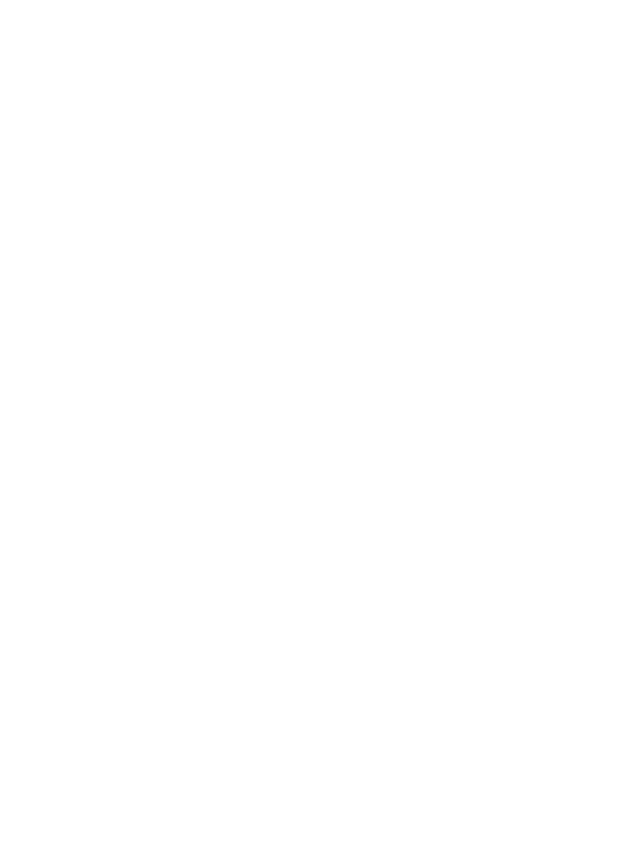
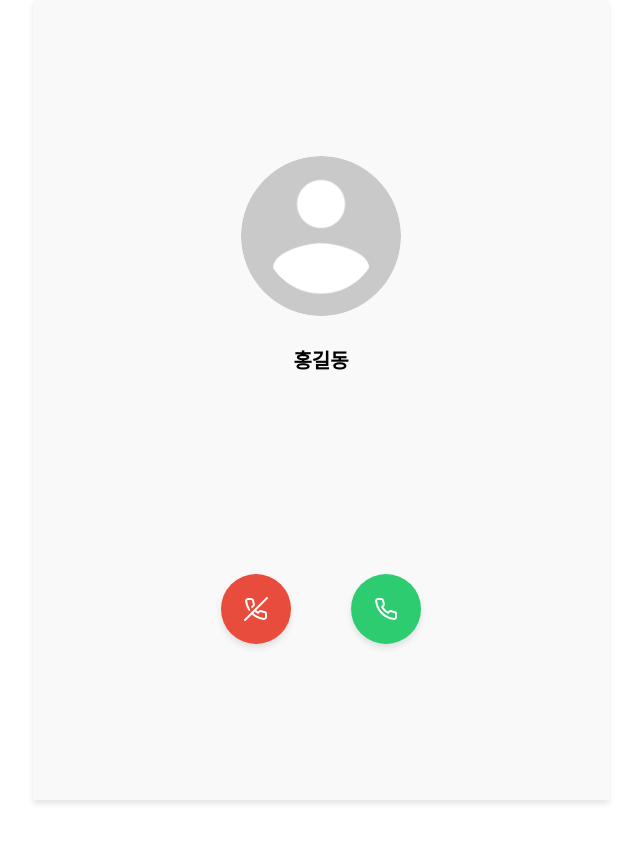
Before and after one commit to OdgOdg/frontend, a React (Vite) app: page /incomingcall in a window 1280 px wide. Before the commit this address had no page. Shown: the top 842 px of the page, without its empty margins (319-959 px from the left). Before the commit the page ends 800 px from the top, so only its background shows below. Built offline with nearby package versions, Linux system fonts and the light colour scheme; a web font is replaced by a local one.

Commit message:
design : 음성통화-수신중 페이지 퍼블리싱 완료

```diff
--- a/src/App.tsx
+++ b/src/App.tsx
@@ -20,6 +20,7 @@ import AddSchedule from "./pages/CalendarPage/AddSchedule.tsx";
 import Calendar from "./pages/CalendarPage/Calendar.tsx";
 import MyProfile from "./pages/MyPage/Myprofile.tsx";
 import TourSightListPage from "./pages/ListPage/TourSightListPage.tsx";
+import IncomingCall from "./pages/chatPage/IncomingCall.tsx";
 
 function AppLayout() {
   return (
@@ -55,6 +56,7 @@ function App() {
             <Route path="/addschedule" element={<AddSchedule />} />
             <Route path="/calendar" element={<Calendar year={2025} month={2} />} />
             <Route path="/myprofile" element={<MyProfile />} />
+            <Route path="/incomingcall" element={<IncomingCall />} />
           </Route>
         </Routes>
       </Router>
--- /dev/null
+++ b/src/pages/chatPage/IncomingCall.tsx
@@ -0,0 +1,70 @@
+import React from "react";
+import styled from "styled-components";
+import { FiPhone, FiPhoneOff } from "react-icons/fi";
+import profileImage from "../../images/chatPage/JihoonProfile.png";
+
+const IncomingCall: React.FC = () => {
+  return (
+    <Container>
+      <ProfileImage src={profileImage} alt="Profile" />
+      <Name>홍길동</Name>
+      <ButtonContainer>
+        <CallButton>
+          <FiPhoneOff />
+        </CallButton>
+        <CallButton accept>
+          <FiPhone />
+        </CallButton>
+      </ButtonContainer>
+    </Container>
+  );
+};
+
+const Container = styled.div`
+  display: flex;
+  flex-direction: column;
+  align-items: center;
+  justify-content: center;
+  height: 100vh;
+  background-color: #f9f9f9;
+`;
+
+const ProfileImage = styled.img`
+  width: 160px;
+  height: 160px;
+  border-radius: 50%;
+  object-fit: cover;
+  margin-bottom: 12px;
+`;
+
+const Name = styled.h2`
+  font-size: 20px;
+  font-weight: bold;
+  margin-bottom: 200px;
+`;
+
+const ButtonContainer = styled.div`
+  display: flex;
+  gap: 60px;
+`;
+
+const CallButton = styled.button<{ accept?: boolean }>`
+  width: 70px;
+  height: 70px;
+  border-radius: 50%;
+  display: flex;
+  align-items: center;
+  justify-content: center;
+  border: none;
+  background-color: ${(props) => (props.accept ? "#2ecc71" : "#e74c3c")};
+  color: white;
+  font-size: 24px;
+  cursor: pointer;
+  box-shadow: 0px 4px 6px rgba(0, 0, 0, 0.1);
+
+  &:hover {
+    opacity: 0.8;
+  }
+`;
+
+export default IncomingCall;
```
